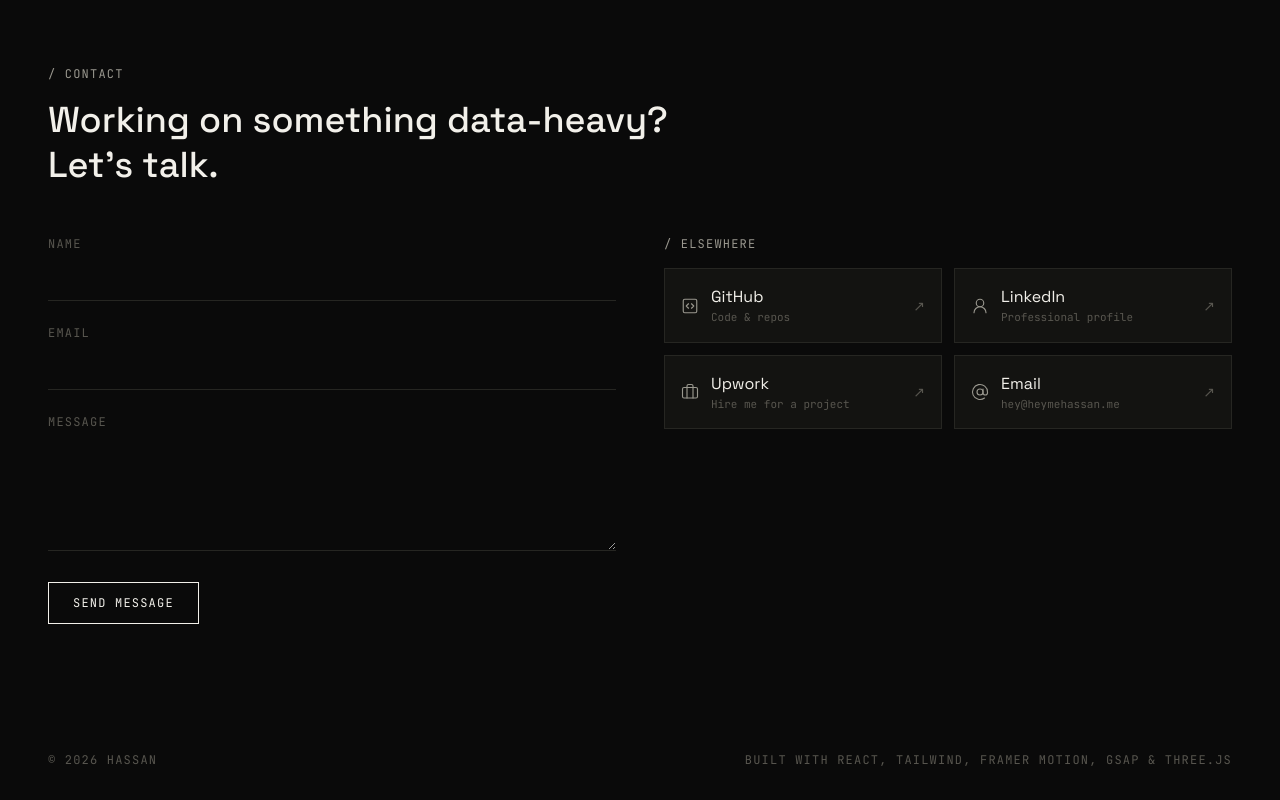
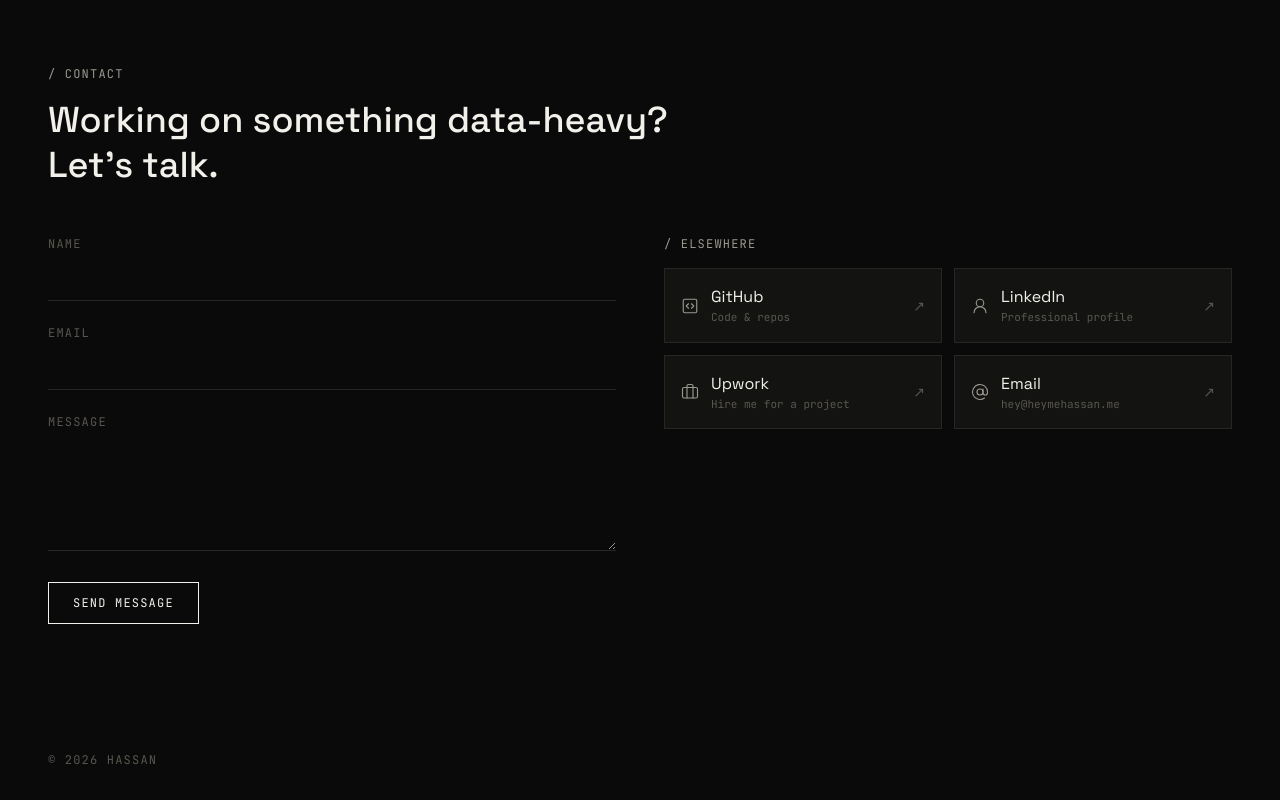
Before and after one commit to ByteMetric-X/Portfolio, a React (Vite) app: page / in a window 1280 px wide. Shown: the part 4101-4901 px from the top of the page. Built offline with nearby package versions, Linux system fonts and the light colour scheme; no server answers.

Commit message:
Update Footer.tsx

```diff
--- a/src/components/Footer.tsx
+++ b/src/components/Footer.tsx
@@ -2,7 +2,6 @@ export function Footer() {
   return (
     <footer className="flex flex-col items-start justify-between gap-4 px-6 py-8 font-mono text-xs uppercase tracking-widest text-fg-dim md:flex-row md:items-center md:px-12">
       <span>© {new Date().getFullYear()} Hassan</span>
-      <span>Built with React, Tailwind, Framer Motion, GSAP &amp; Three.js</span>
     </footer>
   )
 }
```
